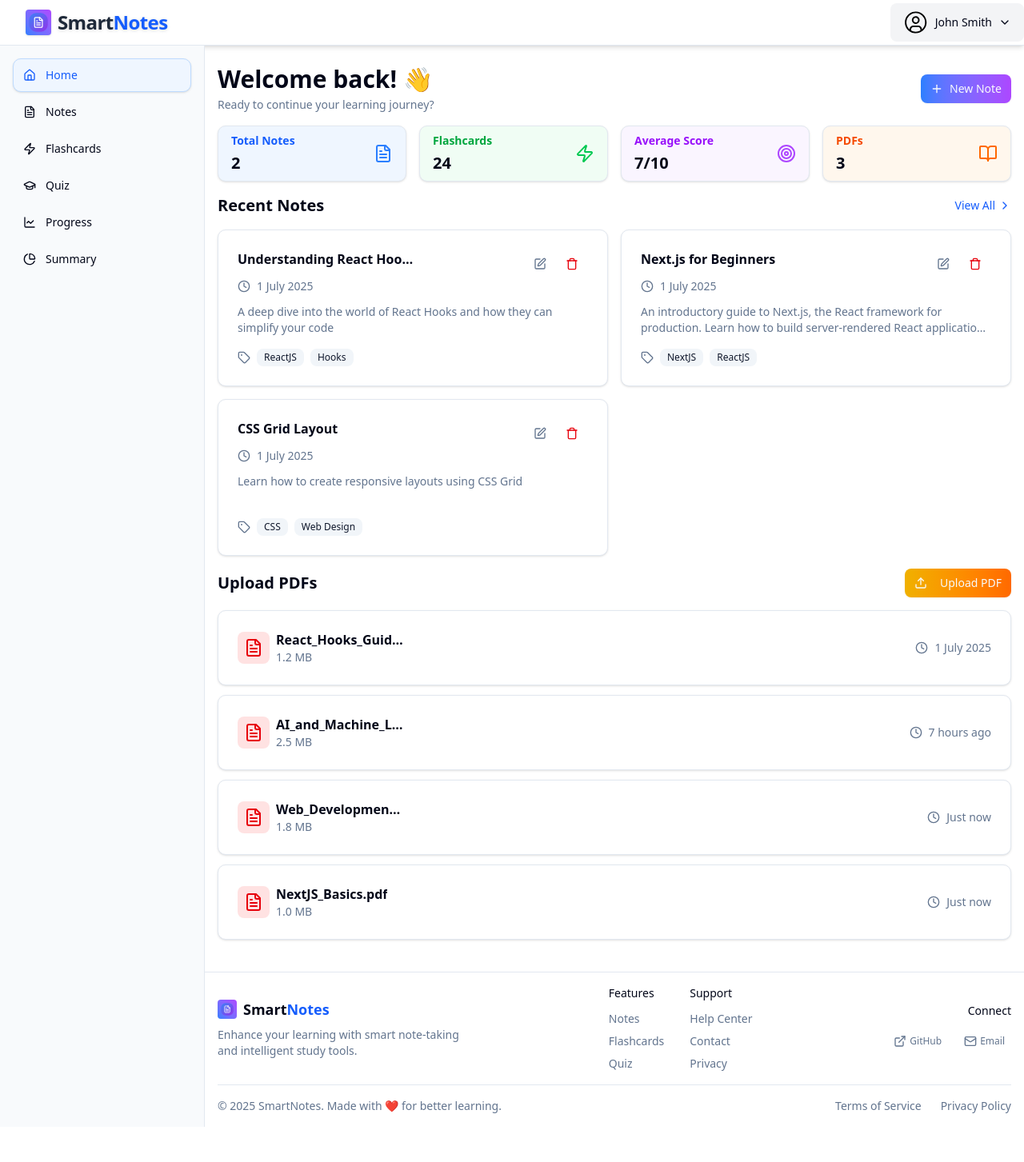
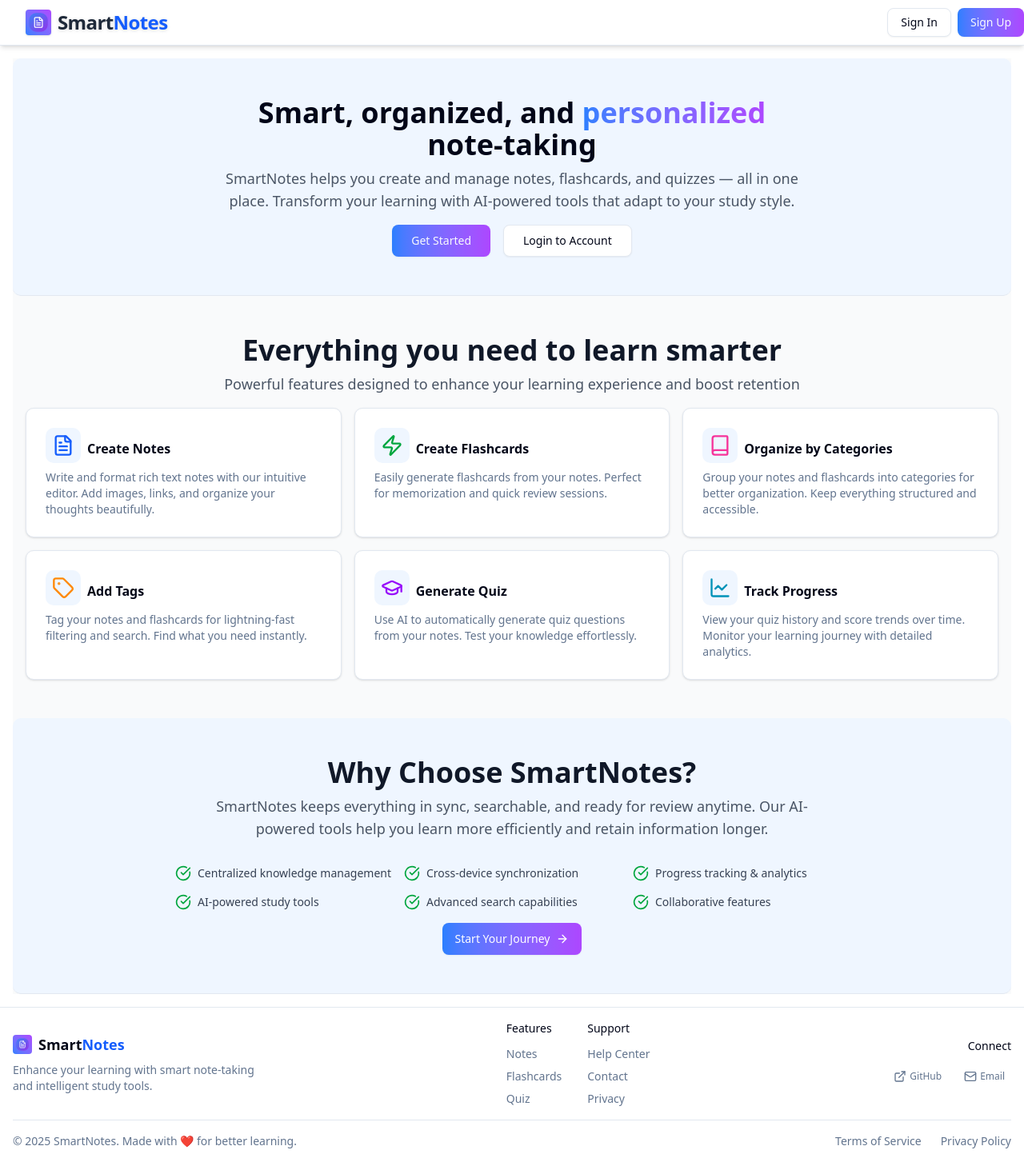
Before and after one commit to pvdev1805/SmartNotes, a Next.js app: page / in a window 1280 px wide. Shown: the whole page at 80% size. Before the commit the page ends 1409 px from the top, so only its background shows below. Built offline with nearby package versions, Linux system fonts and the light colour scheme.

Commit message:
✨ feat: Implement Landing page

```diff
--- a/src/app/(pages)/(dashboard)/layout.tsx
+++ b/src/app/(pages)/(protected)/layout.tsx
@@ -8,7 +8,7 @@ export const metadata: Metadata = {
   description: 'A smart note-taking application for better learning'
 }
 
-const DashboardLayout = ({
+const ProtectedLayout = ({
   children
 }: Readonly<{
   children: React.ReactNode
@@ -30,4 +30,4 @@ const DashboardLayout = ({
   )
 }
 
-export default DashboardLayout
+export default ProtectedLayout
--- /dev/null
+++ b/src/app/(pages)/(public)/layout.tsx
@@ -0,0 +1,17 @@
+import Footer from '@/components/footer'
+import LandingHeader from '@/components/landing-header'
+
+const PublicLayout = ({ children }: { children: React.ReactNode }) => {
+  return (
+    <div className='min-h-screen w-full flex flex-col'>
+      <LandingHeader />
+
+      <div className='flex flex-1 flex-col overflow-hidden'>
+        <main className='flex-1 p-4 overflow-auto'>{children}</main>
+        <Footer />
+      </div>
+    </div>
+  )
+}
+
+export default PublicLayout
--- /dev/null
+++ b/src/app/(pages)/(public)/page.tsx
@@ -0,0 +1,162 @@
+import { Button } from '@/components/ui/button'
+import { Card, CardContent } from '@/components/ui/card'
+import { FileText, Book, GraduationCap, Zap, LineChart, Tag, CheckCircle, ArrowRightIcon } from 'lucide-react'
+import Link from 'next/link'
+
+const features = [
+  {
+    title: 'Create Notes',
+    description:
+      'Write and format rich text notes with our intuitive editor. Add images, links, and organize your thoughts beautifully.',
+    icon: FileText,
+    style: 'w-7 h-7 text-blue-600'
+  },
+  {
+    title: 'Create Flashcards',
+    description: 'Easily generate flashcards from your notes. Perfect for memorization and quick review sessions.',
+    icon: Zap,
+    style: 'w-7 h-7 text-green-600'
+  },
+  {
+    title: 'Organize by Categories',
+    description:
+      'Group your notes and flashcards into categories for better organization. Keep everything structured and accessible.',
+    icon: Book,
+    style: 'w-7 h-7 text-pink-500'
+  },
+  {
+    title: 'Add Tags',
+    description: 'Tag your notes and flashcards for lightning-fast filtering and search. Find what you need instantly.',
+    icon: Tag,
+    style: 'w-7 h-7 text-orange-400'
+  },
+  {
+    title: 'Generate Quiz',
+    description: 'Use AI to automatically generate quiz questions from your notes. Test your knowledge effortlessly.',
+    icon: GraduationCap,
+    style: 'w-7 h-7 text-purple-600'
+  },
+  {
+    title: 'Track Progress',
+    description:
+      'View your quiz history and score trends over time. Monitor your learning journey with detailed analytics.',
+    icon: LineChart,
+    style: 'w-7 h-7 text-cyan-600'
+  }
+]
+
+const benefits = [
+  'Centralized knowledge management',
+  'Cross-device synchronization',
+  'Progress tracking & analytics',
+  'AI-powered study tools',
+  'Advanced search capabilities',
+  'Collaborative features'
+]
+
+const LandingPage = () => {
+  return (
+    <div className='bg-gray-50 min-h-screen flex flex-col'>
+      {/* Hero Section */}
+      <section className='w-full bg-blue-50 py-12 px-4 border-b rounded-lg'>
+        <div className='flex flex-col items-center'>
+          <div className='max-w-3xl mx-auto text-center'>
+            <h1 className='mb-2 text-2xl md:text-3xl lg:text-4xl font-bold'>
+              Smart, organized, and{' '}
+              <span className='bg-gradient-to-r from-blue-500 to-purple-500 hover:from-blue-600  hover:to-purple-600 bg-clip-text text-transparent'>
+                personalized{' '}
+              </span>
+              <span className='whitespace-nowrap'>note-taking</span>
+            </h1>
+            <p className='lg:text-lg text-gray-600 mb-4'>
+              SmartNotes helps you create and manage notes, flashcards, and quizzes — all in one place. Transform your
+              learning with AI-powered tools that adapt to your study style.
+            </p>
+          </div>
+          <div className='flex justify-center gap-4'>
+            <Button asChild size='lg'>
+              <Link
+                href='/register'
+                className='bg-gradient-to-r from-blue-500 to-purple-500 hover:from-blue-600  hover:to-purple-600'
+              >
+                Get Started
+              </Link>
+            </Button>
+            <Button asChild size='lg' variant='outline'>
+              <Link href='/login' className='text-sm font-medium hover:bg-gray-800 hover:text-white transition-colors'>
+                Login to Account
+              </Link>
+            </Button>
+          </div>
+        </div>
+      </section>
+      {/* End - Hero Section */}
+
+      {/* Features Section */}
+      <section className='w-full py-12 px-4 rounded-lg'>
+        <div className='flex flex-col items-center'>
+          <div className='max-w-3xl mx-auto text-center'>
+            <h2 className='mb-2 text-2xl md:text-3xl lg:text-4xl text-gray-900 font-bold'>
+              Everything you need to learn smarter
+            </h2>
+            <p className='lg:text-lg text-gray-600 mb-4'>
+              Powerful features designed to enhance your learning experience and boost retention
+            </p>
+          </div>
+          <div className='grid grid-cols-1 md:grid-cols-2 lg:grid-cols-3 gap-4'>
+            {features.map((item) => (
+              <Card
+                key={item.title}
+                className='border shadow-sm hover:shadow-lg transition-shadow duration-300 rounded-lg'
+              >
+                <CardContent>
+                  <div className='flex gap-2 items-center justify-start space-y-2'>
+                    <div className='bg-blue-50 p-2 rounded-lg flex items-center justify-center'>
+                      <item.icon className={`${item.style}`} />
+                    </div>
+                    <h3 className='font-semibold text-foreground'>{item.title}</h3>
+                  </div>
+                  <p className='text-sm text-muted-foreground lg:min-h-10'>{item.description}</p>
+                </CardContent>
+              </Card>
+            ))}
+          </div>
+        </div>
+      </section>
+      {/* End - Features Section */}
+
+      {/* Why Choose Section */}
+      <section className='w-full bg-blue-50 py-12 px-4 border-b rounded-lg'>
+        <div className='flex flex-col items-center space-y-4'>
+          <div className='max-w-3xl mx-auto text-center'>
+            <h2 className='mb-2 text-2xl md:text-3xl lg:text-4xl text-gray-900 font-bold'>Why Choose SmartNotes?</h2>
+            <p className='lg:text-lg text-gray-600 mb-4'>
+              SmartNotes keeps everything in sync, searchable, and ready for review anytime. Our AI-powered tools help
+              you learn more efficiently and retain information longer.
+            </p>
+          </div>
+          <div className='grid grid-cols-1 md:grid-cols-2 lg:grid-cols-3 gap-4'>
+            {benefits.map((benefit, index) => (
+              <div key={index} className='flex items-center'>
+                <CheckCircle className='w-5 h-5 text-green-600 mr-2' />
+                <span className='text-sm text-gray-700'>{benefit}</span>
+              </div>
+            ))}
+          </div>
+          <Button asChild size='lg'>
+            <Link
+              href='/register'
+              className='flex items-center bg-gradient-to-r from-blue-500 to-purple-500 hover:from-blue-600  hover:to-purple-600 text-white font-medium px-6 py-2 rounded-lg'
+            >
+              Start Your Journey
+              <ArrowRightIcon className='w-4 h-4' />
+            </Link>
+          </Button>
+        </div>
+      </section>
+      {/* End - Why Choose Section */}
+    </div>
+  )
+}
+
+export default LandingPage
--- /dev/null
+++ b/src/components/landing-header.tsx
@@ -0,0 +1,32 @@
+import Logo from '@/components/logo'
+import { Button } from '@/components/ui/button'
+import Link from 'next/link'
+
+const LandingHeader = () => {
+  return (
+    <>
+      <header className='flex items-center justify-between bg-white dark:bg-gray-800 shadow-md border-b dark:border-gray-700'>
+        <Logo />
+
+        <div className='flex items-center gap-2'>
+          <Button asChild variant={'outline'}>
+            <Link href='/login' className='text-sm font-medium hover:bg-gray-800 hover:text-white transition-colors'>
+              Sign In
+            </Link>
+          </Button>
+
+          <Button asChild>
+            <Link
+              href='/register'
+              className='text-sm font-medium bg-gradient-to-r from-blue-500 to-purple-500 hover:from-blue-600  hover:to-purple-600 transition-colors'
+            >
+              Sign Up
+            </Link>
+          </Button>
+        </div>
+      </header>
+    </>
+  )
+}
+
+export default LandingHeader
```
Also changed, not shown: src/app/(pages)/(protected)/home/page.tsx (renamed from src/app/(pages)/(dashboard)/page.tsx).
